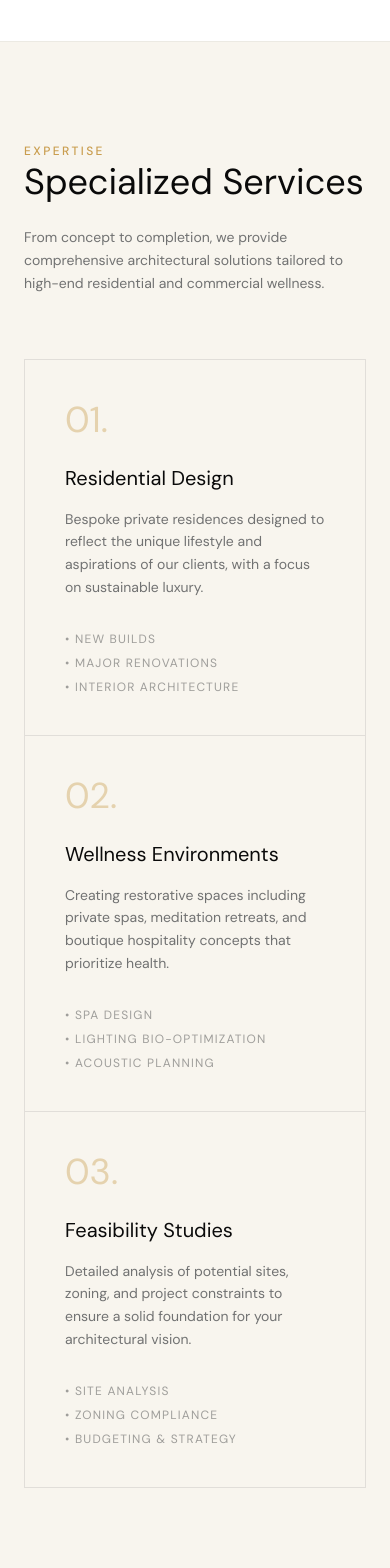
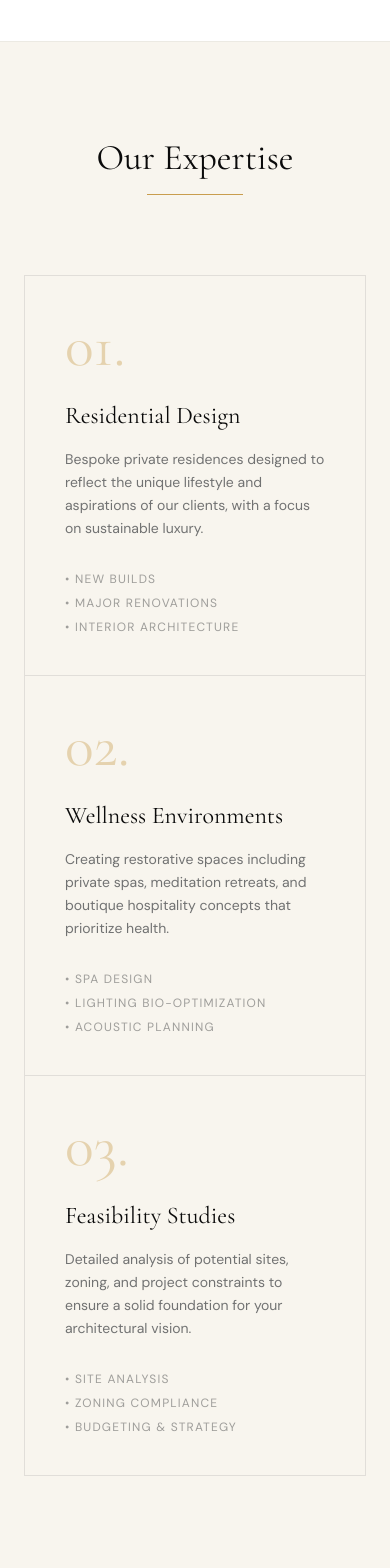
Before and after one commit to adixoo/roshnistudio, a Next.js app: page / in a window 390 px wide. Shown: the part 4620-6188 px from the top of the page. Built offline with nearby package versions, Linux system fonts and the light colour scheme.

Commit message:
worked on cta, expertise and project section

```diff
--- a/src/app/_home/CTA.tsx
+++ b/src/app/_home/CTA.tsx
@@ -4,7 +4,7 @@ export default function CTA() {
       <div className="bg-accent relative mx-auto max-w-7xl overflow-hidden p-16 text-center md:p-32 md:text-left">
         <div className="relative z-10 grid items-center gap-16 md:grid-cols-2">
           <div>
-            <h2 className="mb-8 text-5xl text-white md:text-7xl">
+            <h2 className="mb-8 font-serif text-5xl text-white md:text-7xl">
               Ready to evolve <br />
               your space?
             </h2>
@@ -22,7 +22,7 @@ export default function CTA() {
           <div className="hidden md:block">
             <img
               alt="Architectural detail"
-              className="h-80 w-full object-cover opacity-30"
+              className="h-120 w-full object-cover"
               src="https://lh3.googleusercontent.com/aida-public/AB6AXuAGWEM7gVFoNtC0LUA0OIOirxvbGhW0GTxYJSXFBZU8_-rykAVwPKyKsL7LC1JiTgDMfqPMVBW0JIZy2nMPLOYsNk4KXbwf_Zo9uTl9Z88WTrulEYlFC-zaU570XUmpUAUP1sdXIff2Yr63YrZU6I0P7WBN8UzV-2uCAtSNzF26zViUk2D-qWkIZt6x_uUe3hwBjcUw_lcXPp0fpM-n4ntUWEds3T51GO3ePlTWUnFm2riIZ6N5Fn83nt2AwcriKMfVCRZ4i5HZ1w"
             />
           </div>
--- a/src/app/_home/Expertise.tsx
+++ b/src/app/_home/Expertise.tsx
@@ -1,74 +1,64 @@
+const expertise = [
+  {
+    id: "01.",
+    title: "Residential Design",
+    description:
+      "Bespoke private residences designed to reflect the unique lifestyle and aspirations of our clients, with a focus on sustainable luxury.",
+    points: ["New Builds", "Major Renovations", "Interior Architecture"],
+    bordered: true
+  },
+  {
+    id: "02.",
+    title: "Wellness Environments",
+    description:
+      "Creating restorative spaces including private spas, meditation retreats, and boutique hospitality concepts that prioritize health.",
+    points: ["Spa Design", "Lighting Bio-optimization", "Acoustic Planning"],
+    bordered: true
+  },
+  {
+    id: "03.",
+    title: "Feasibility Studies",
+    description:
+      "Detailed analysis of potential sites, zoning, and project constraints to ensure a solid foundation for your architectural vision.",
+    points: ["Site Analysis", "Zoning Compliance", "Budgeting & Strategy"],
+    bordered: false
+  }
+];
+
 export default function Expertise() {
   return (
     <section className="bg-sand-50 border-primary-foreground/5 border-y py-24">
       <div className="mx-auto max-w-7xl px-6">
-        <div className="mb-16 flex flex-col justify-between gap-6 md:flex-row md:items-end">
-          <div className="max-w-xl space-y-4">
-            <span className="text-primary text-xs font-medium tracking-[0.2em] uppercase">
-              Expertise
-            </span>
-            <h2 className="font-display text-4xl">Specialized Services</h2>
-          </div>
-          <p className="text-primary-foreground/60 max-w-sm text-sm leading-relaxed">
-            From concept to completion, we provide comprehensive architectural
-            solutions tailored to high-end residential and commercial wellness.
-          </p>
+        <div className="mb-20 text-center">
+          <h2 className="mb-4 font-serif text-4xl md:text-5xl">
+            Our Expertise
+          </h2>
+          <div className="bg-primary mx-auto h-px w-24" />
         </div>
-        <div className="border-charcoal/10 dark:border-sand/10 grid grid-cols-1 gap-0 border md:grid-cols-3">
-          <div className="border-charcoal/10 dark:border-sand/10 dark:hover:bg-charcoal group border-b p-10 transition-all duration-300 hover:bg-white md:border-r md:border-b-0">
-            <span className="text-primary/40 group-hover:text-primary font-display text-4xl transition-colors">
-              01.
-            </span>
-            <h3 className="font-display mt-6 mb-4 text-xl">
-              Residential Design
-            </h3>
-            <p className="text-charcoal/60 dark:text-sand/60 mb-8 text-sm leading-relaxed">
-              Bespoke private residences designed to reflect the unique
-              lifestyle and aspirations of our clients, with a focus on
-              sustainable luxury.
-            </p>
-            <ul className="text-charcoal/40 dark:text-sand/40 space-y-2 text-xs tracking-widest uppercase">
-              <li>• New Builds</li>
-              <li>• Major Renovations</li>
-              <li>• Interior Architecture</li>
-            </ul>
-          </div>
-          <div className="border-charcoal/10 dark:border-sand/10 dark:hover:bg-charcoal group border-b p-10 transition-all duration-300 hover:bg-white md:border-r md:border-b-0">
-            <span className="text-primary/40 group-hover:text-primary font-display text-4xl transition-colors">
-              02.
-            </span>
-            <h3 className="font-display mt-6 mb-4 text-xl">
-              Wellness Environments
-            </h3>
-            <p className="text-charcoal/60 dark:text-sand/60 mb-8 text-sm leading-relaxed">
-              Creating restorative spaces including private spas, meditation
-              retreats, and boutique hospitality concepts that prioritize
-              health.
-            </p>
-            <ul className="text-charcoal/40 dark:text-sand/40 space-y-2 text-xs tracking-widest uppercase">
-              <li>• Spa Design</li>
-              <li>• Lighting Bio-optimization</li>
-              <li>• Acoustic Planning</li>
-            </ul>
-          </div>
-          <div className="dark:hover:bg-charcoal group p-10 transition-all duration-300 hover:bg-white">
-            <span className="text-primary/40 group-hover:text-primary font-display text-4xl transition-colors">
-              03.
-            </span>
-            <h3 className="font-display mt-6 mb-4 text-xl">
-              Feasibility Studies
-            </h3>
-            <p className="text-charcoal/60 dark:text-sand/60 mb-8 text-sm leading-relaxed">
-              Detailed analysis of potential sites, zoning, and project
-              constraints to ensure a solid foundation for your architectural
-              vision.
-            </p>
-            <ul className="text-charcoal/40 dark:text-sand/40 space-y-2 text-xs tracking-widest uppercase">
-              <li>• Site Analysis</li>
-              <li>• Zoning Compliance</li>
-              <li>• Budgeting &amp; Strategy</li>
-            </ul>
-          </div>
+
+        <div className="border-charcoal/10 grid grid-cols-1 border md:grid-cols-3">
+          {expertise.map((item) => (
+            <div
+              key={item.id}
+              className={`group p-10 transition-all duration-300 hover:bg-white ${item.bordered ? "border-charcoal/10 dark:border-sand/10 border-b md:border-r md:border-b-0" : ""} `}
+            >
+              <span className="text-primary/40 group-hover:text-primary font-display font-serif text-6xl transition-colors">
+                {item.id}
+              </span>
+
+              <h3 className="mt-6 mb-4 font-serif text-2xl">{item.title}</h3>
+
+              <p className="text-charcoal/60 dark:text-sand/60 mb-8 text-sm leading-relaxed">
+                {item.description}
+              </p>
+
+              <ul className="text-charcoal/40 dark:text-sand/40 space-y-2 text-xs tracking-widest uppercase">
+                {item.points.map((point) => (
+                  <li key={point}>• {point}</li>
+                ))}
+              </ul>
+            </div>
+          ))}
         </div>
       </div>
     </section>
--- a/src/app/page.tsx
+++ b/src/app/page.tsx
@@ -15,8 +15,8 @@ export default function Home() {
       <Projects />
 
       <section className="border-primary/5 bg-sand-50 border-y px-6 py-24">
-        <div className="mx-auto max-w-4xl text-center">
-          <blockquote className="font-display mb-8 text-4xl leading-snug italic md:text-5xl">
+        <div className="mx-auto max-w-6xl text-center">
+          <blockquote className="mb-8 font-serif text-4xl leading-snug italic md:text-6xl">
             Design is not just what it looks like and feels like. Design is how
             it works for the soul.
           </blockquote>
```
Also changed, not shown: src/app/_home/Projects.tsx (+43 -53 lines).
